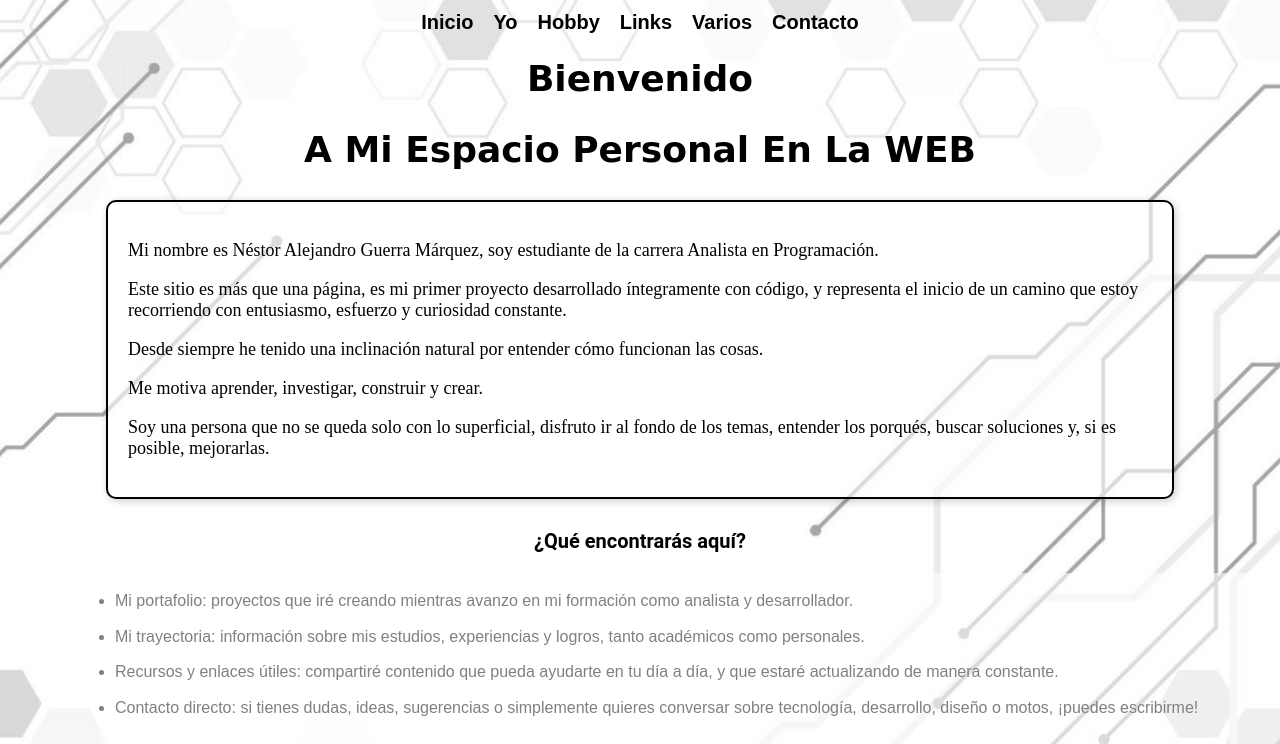
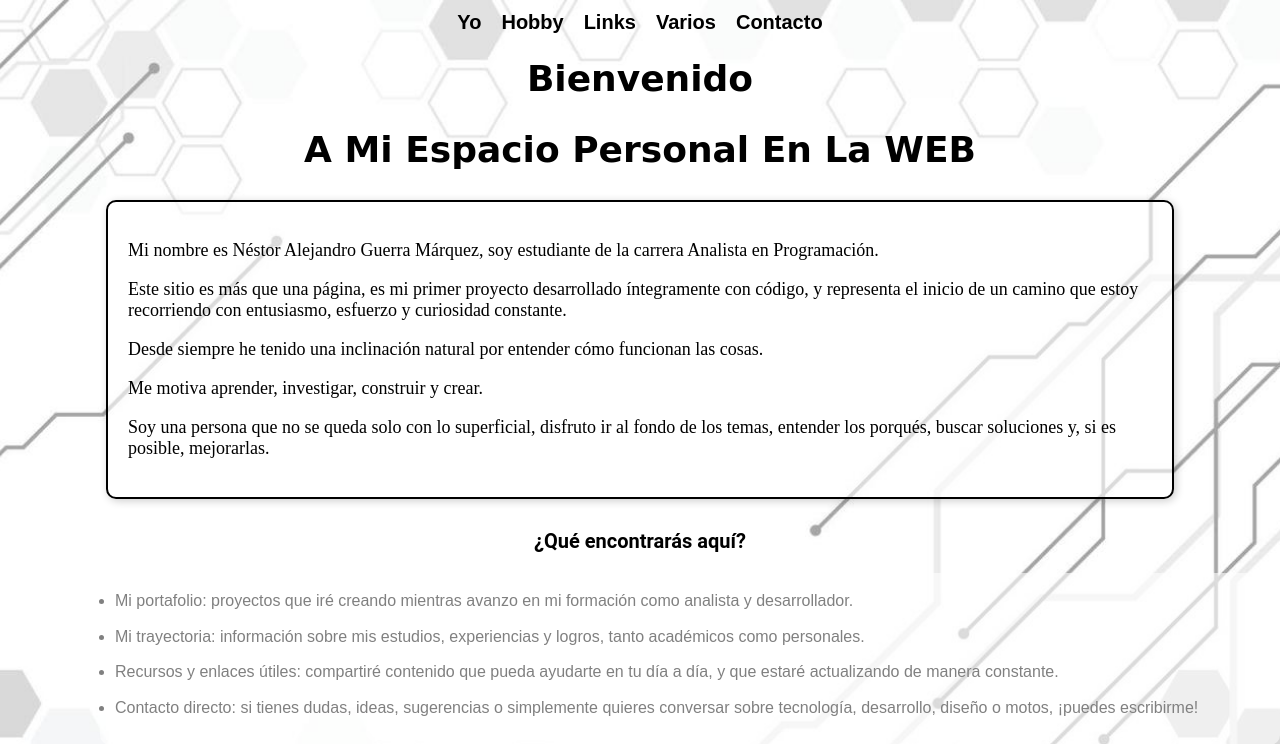
Before and after one commit to nestorguerram/3-junio, a plain HTML site: page index.html in a window 1280 px wide. Shown: the top 744 px of the page. Drawn offline with Linux system fonts and the light colour scheme.

Commit message:
index modifi

```diff
--- a/css/yo.css
+++ b/css/yo.css
@@ -1,4 +1,4 @@
-/* YO.HTML */
+
 /* Navegación centrada como en index.css */
 nav {
   display: flex;
--- a/index.html
+++ b/index.html
@@ -7,10 +7,10 @@
 </head>
 <body class="index">
   <header>
-    <header>
+    <!--<header>-->
   <nav class="nav-principal">
     <ul>
-      <li><a href="index.html">Inicio</a></li>
+      <!--<li><a href="index.html">Inicio</a></li>-->
       <li><a href="yo.html">Yo</a></li>
       <li><a href="hobby.html">Hobby</a></li>
       <li><a href="links.html">Links</a></li>
@@ -18,9 +18,10 @@
       <li><a href="contacto.html">Contacto</a></li>
     </ul>
   </nav>
+  <!--</header>-->
 </header>
 
-  </header>
+
 
   <main>
     <h1>Bienvenido</h1>
```
